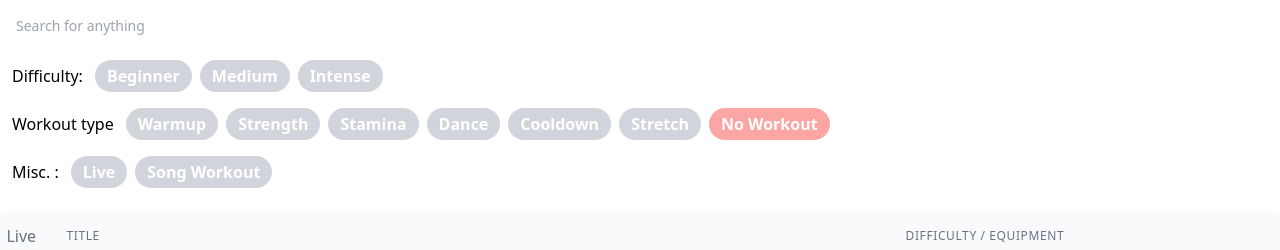
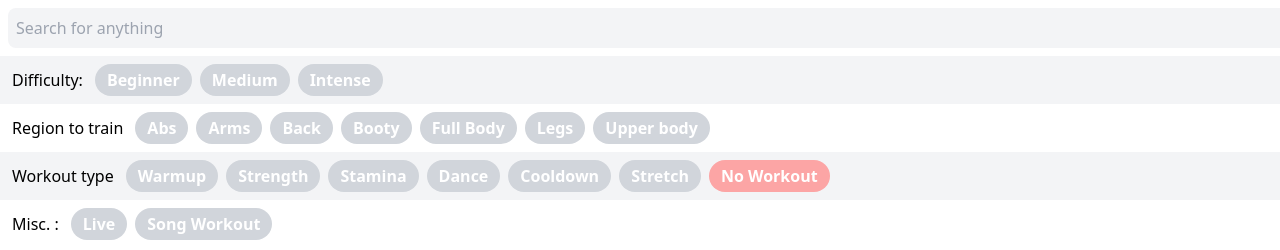
Before and after one commit to medizinmensch/test, a Vue app: page / in a window 1280 px wide. Shown: the top 250 px of the page. Built offline with nearby package versions, Linux system fonts and the light colour scheme.

Commit message:
fix filter issues

```diff
--- a/src/components/Table.vue
+++ b/src/components/Table.vue
@@ -1,15 +1,16 @@
 <template>
   <div>
+      <!-- class="focus:ring-indigo-500 focus:border-indigo-500 flex-1 block w-full rounded-r sm:text-sm border-gray-100 m-2 p-2" -->
     <input
       type="text"
       name="search_string"
       id="search_string"
       v-model="this.search"
-      class="focus:ring-indigo-500 focus:border-indigo-500 flex-1 block w-full rounded-r sm:text-sm border-gray-500 m-2 p-2"
+      class="w-full m-2 p-2 bg-gray-100 block rounded-lg"
       placeholder="Search for anything"
     />
   </div>
-  <div class="flex p-1 items-center">
+  <div class="flex p-1 items-center bg-gray-100">
     <p class="font-medium p-2">Difficulty:</p>
     <div>
       <Blob
@@ -30,6 +31,46 @@
     </div>
   </div>
   <div class="flex p-1 items-center">
+    <p class="font-medium p-2">Region to train</p>
+    <div>
+      <Blob
+        content="Abs"
+        @clicked="this.filter.trains.abs = $event"
+        :state="this.filter.trains.abs"
+      />
+      <Blob
+        content="Arms"
+        @clicked="this.filter.trains.arms = $event"
+        :state="this.filter.trains.arms"
+      />
+      <Blob
+        content="Back"
+        @clicked="this.filter.trains.back = $event"
+        :state="this.filter.trains.back"
+      />
+      <Blob
+        content="Booty"
+        @clicked="this.filter.trains.booty = $event"
+        :state="this.filter.trains.booty"
+      />
+      <Blob
+        content="Full Body"
+        @clicked="this.filter.trains.fullbody = $event"
+        :state="this.filter.trains.fullbody"
+      />
+      <Blob
+        content="Legs"
+        @clicked="this.filter.trains.legs = $event"
+        :state="this.filter.trains.legs"
+      />
+      <Blob
+        content="Upper body"
+        @clicked="this.filter.trains.upperbody = $event"
+        :state="this.filter.trains.upperbody"
+      />
+    </div>
+  </div>
+  <div class="flex p-1 items-center bg-gray-100">
     <p class="font-medium p-2">Workout type</p>
     <div>
       <Blob
@@ -88,7 +129,7 @@
     <div class="my-2 overflow-x-auto sm:-mx-6 lg:-mx-8">
       <div class="py-2 align-middle inline-block min-w-full sm:px-6 lg:px-8">
         <div
-          class="shadow overflow-hidden border-b border-gray-200 sm:rounded-lg"
+          class="overflow-hidden border-b border-gray-200 sm:rounded-lg"
         >
           <table class="min-w-full divide-y divide-gray-200">
             <thead class="bg-gray-50">
@@ -197,7 +238,7 @@ export default {
 
       // hard filters
 
-      // Simple
+      // 'Simple' (true/false) filters
       for (const [key, value] of Object.entries(this.filter.simple)) {
         if (value != "default") {
           const must = value == "must" ? true : false;
@@ -216,11 +257,11 @@ export default {
       }
 
       // 'trains' (body section) filter
-      for (const [key, value] of Object.entries(this.filter.type)) {
+      for (const [key, value] of Object.entries(this.filter.trains)) {
         if (value != "default") {
           const must = value == "must" ? true : false;
           reducedItems = reducedItems.filter(
-            (e) => e.type.includes(key) == must
+            (e) => e.trains.includes(key) == must
           );
         }
       }
@@ -278,20 +319,7 @@ export default {
       },
       propsToSearch: [
         "full_title",
-        // "length",
-        // "title_length",
-        // "type",
-        // "tags",
-        // "live",
-        // "trains",
         "scenery",
-        // "equipment",
-        // "together",
-        // "easter_eggs",
-        // "song_workout",
-        // "difficulty_beginner",
-        // "difficulty_medium",
-        // "difficulty_intense",
       ],
       items: db_items,
     };
```
Also changed, not shown: src/assets/data.json.
